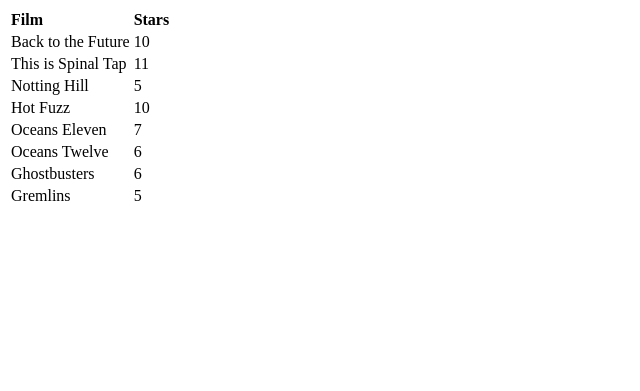
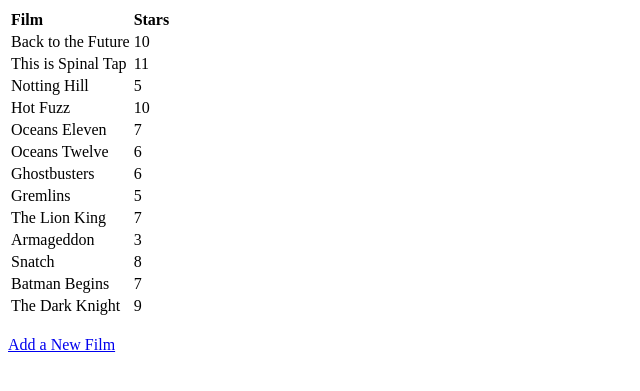
Before and after one commit to lachlanpearse-mclaren/NovemberWorkshop, a Flask app: page /films/table in a window 1280 px wide. Shown: the top 391 px of the page, without its empty margins (0-640 px from the left). Run offline with Flask 2, Linux system fonts and the light colour scheme.

Commit message:
Finished Flask tasks. Stoked!!

```diff
--- a/app.py
+++ b/app.py
@@ -1,6 +1,7 @@
 from flask import Flask
 from flask import send_from_directory
 from flask import render_template
+from flask import request
 
 app = Flask(__name__)
 
@@ -10,8 +11,11 @@
     with open('film_list.txt', 'r') as f:
         lines = f.readlines()
 
+    stars = request.values.get("stars","-1")
     for line in lines:
         movie = line.split(', ')
+        if stars != '-1' and movie[1].strip() != stars:
+                continue
         movie_dict = {'title' : movie[0], 'stars' : movie[1].strip()}
         movies.append(movie_dict)
     return render_template('film_list.html', movies=movies)
@@ -19,3 +23,19 @@
 @app.route('/films/list')
 def film_list():
     return send_from_directory('films', 'list.html')
+
+@app.route('/films/submit')
+def film_submit():
+    return send_from_directory('films', 'submit.html')
+
+@app.route('/films/submit', methods=['POST'])
+def film_add():
+    title = request.form.get('film')
+    stars = request.form.get('stars')
+
+    with open('film_list.txt', 'a+') as f:
+        f.write(f'{title}, {stars}\n')
+
+    newfilm = [{'title' : title, 'stars' : stars}]
+
+    return render_template('new_film.html', newfilm=newfilm)
--- a/film_list.txt
+++ b/film_list.txt
@@ -6,3 +6,8 @@
 Oceans Twelve, 6
 Ghostbusters, 6
 Gremlins, 5
+The Lion King, 7
+Armageddon, 3
+Snatch, 8
+Batman Begins, 7
+The Dark Knight, 9
--- a/templates/film_list.html
+++ b/templates/film_list.html
@@ -16,6 +16,8 @@
             </tr>
             {% endfor %}
         </table>
+        <br>
+        <a href='/films/submit'>Add a New Film</a>
 
 
     </body>
```
Also changed, not shown: films/submit.html (added, +24 -0 lines), templates/new_film.html (added, +15 -0 lines).
